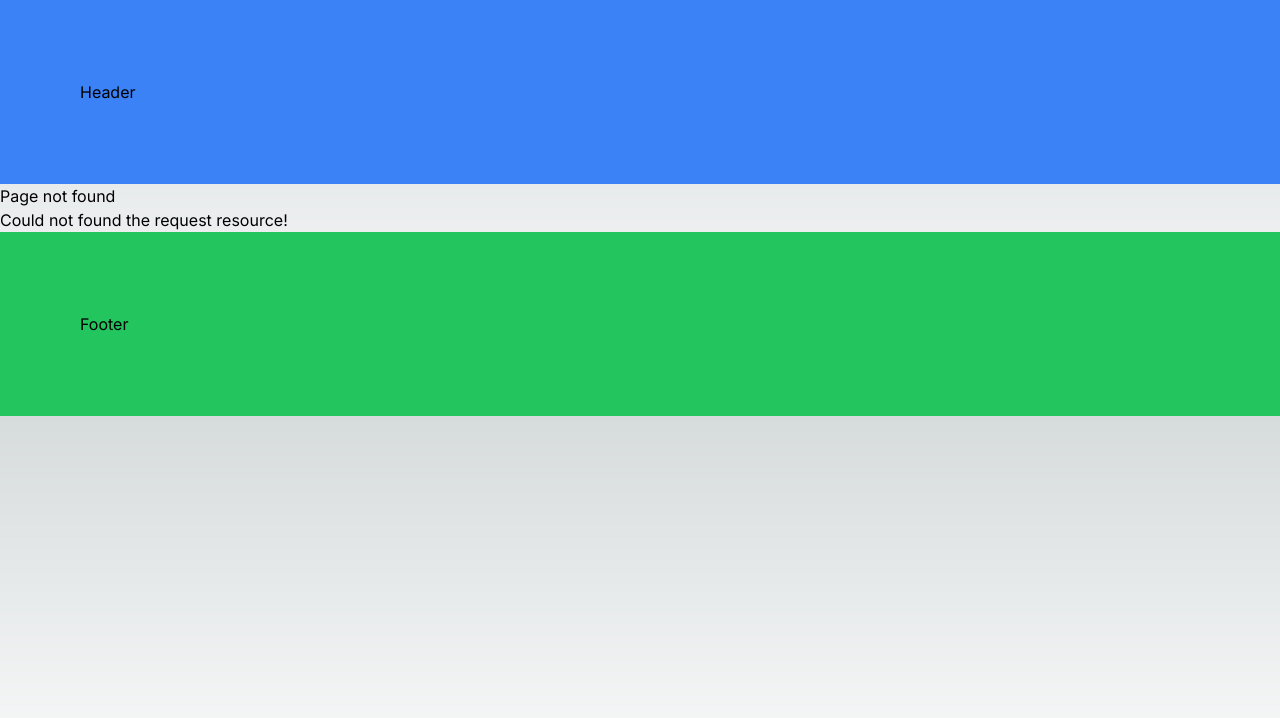
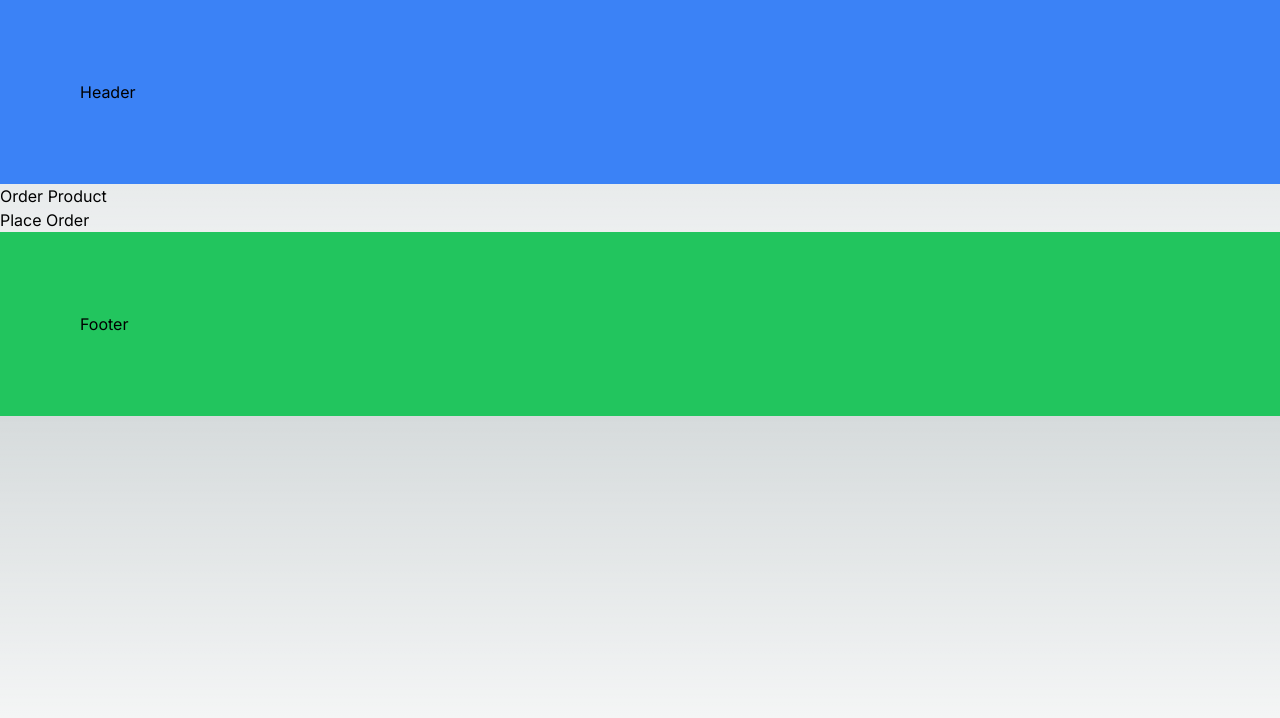
Before and after one commit to AmanSharma182/nextjs-14-practice-app, a Next.js app: page /order-product in a window 1280 px wide. Before the commit this address had no page. Shown: the top 718 px of the page. Built offline with nearby package versions, Linux system fonts and the light colour scheme.

Commit message:
Tutorial 21 - Completed

```diff
--- /dev/null
+++ b/src/app/order-product/page.tsx
@@ -0,0 +1,19 @@
+"use client";
+
+import { useRouter } from "next/navigation"
+
+export default function OrderProduct() {
+  const router =  useRouter();
+
+  const orderProduct = () => {
+    console.log("Product has been ordered successfully!")
+    router.push('/products');
+  }
+
+  return (
+    <>
+      <h1>Order Product</h1>
+      <button onClick={orderProduct}>Place Order</button>
+    </>
+  )
+}
```
